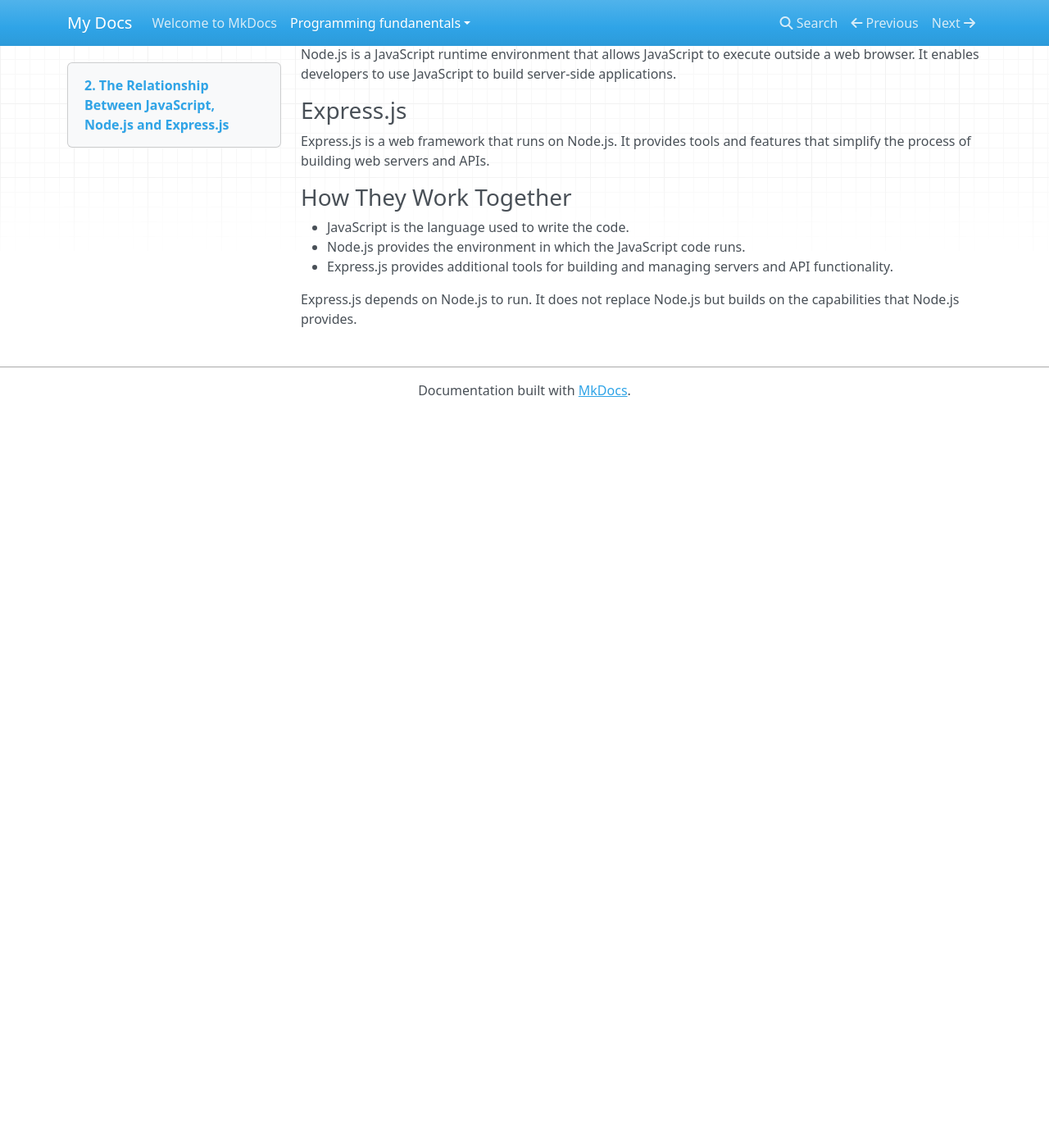
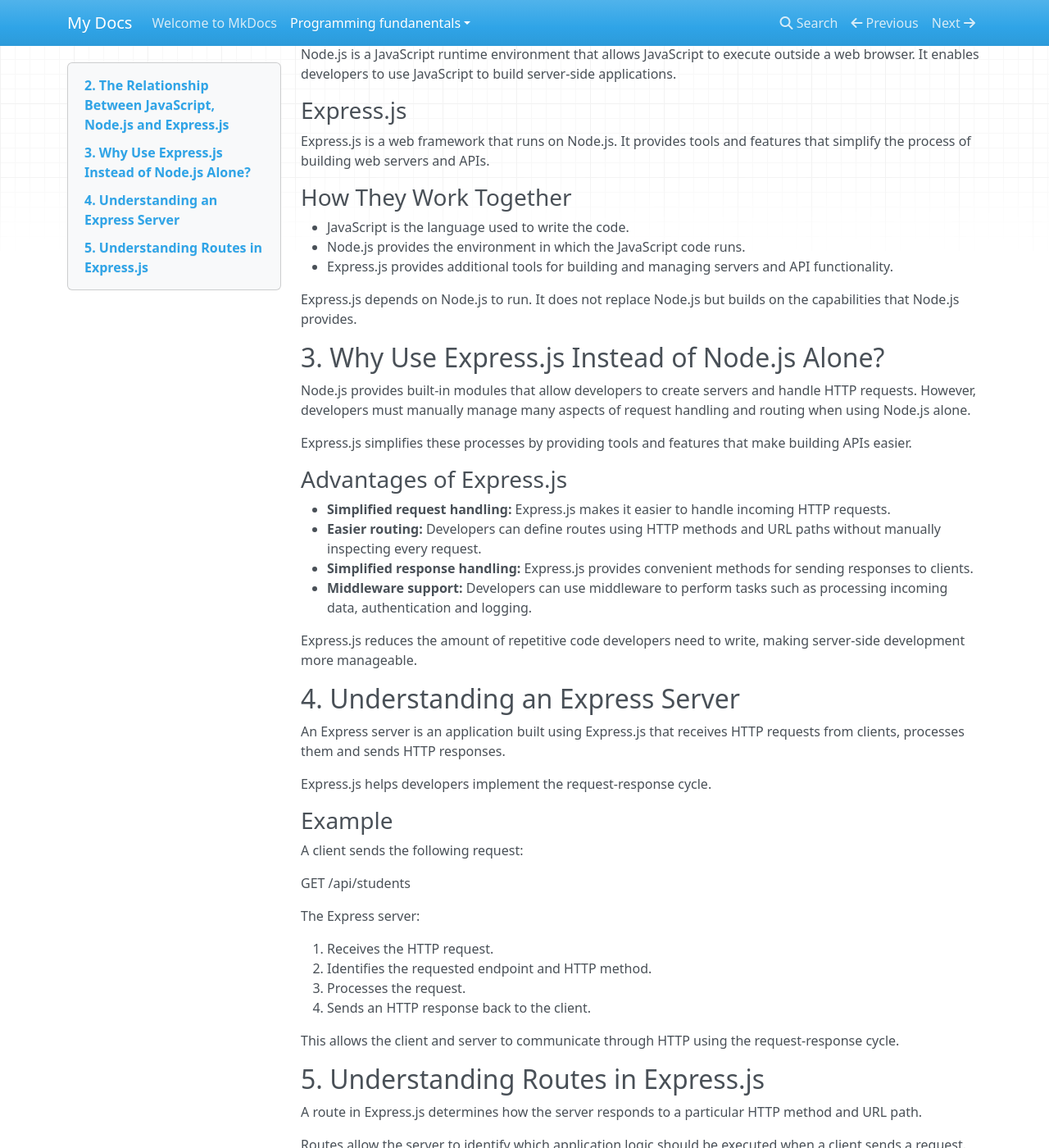
Before and after one commit to mahlatse-02/learning-wiki, an MkDocs documentation site: the page built from docs/programming-fundanentals/api-learning/05-data-formats.md, in a window 1280 px wide and 1400 px high, scrolled down 270 px. Shown: the whole window at 82% size. Built offline with MkDocs 1.6.1, drawn with Linux system fonts in a browser that asks for light colours; nearby versions of some CDN libraries; before the commit the page ends 900 px from its top, so only the background shows below that; some of the changed text lies outside the part shown.

Commit message:
Express.js intro

```diff
--- a/docs/programming-fundanentals/api-learning/05-data-formats.md
+++ b/docs/programming-fundanentals/api-learning/05-data-formats.md
@@ -21,3 +21,66 @@ Express.js is a web framework that runs on Node.js. It provides tools and featur
 - Express.js provides additional tools for building and managing servers and API functionality.
 
 Express.js depends on Node.js to run. It does not replace Node.js but builds on the capabilities that Node.js provides.
+
+## 3. Why Use Express.js Instead of Node.js Alone?
+
+Node.js provides built-in modules that allow developers to create servers and handle HTTP requests. However, developers must manually manage many aspects of request handling and routing when using Node.js alone.
+
+Express.js simplifies these processes by providing tools and features that make building APIs easier.
+
+### Advantages of Express.js
+
+- **Simplified request handling:** Express.js makes it easier to handle incoming HTTP requests.
+- **Easier routing:** Developers can define routes using HTTP methods and URL paths without manually inspecting every request.
+- **Simplified response handling:** Express.js provides convenient methods for sending responses to clients.
+- **Middleware support:** Developers can use middleware to perform tasks such as processing incoming data, authentication and logging.
+
+Express.js reduces the amount of repetitive code developers need to write, making server-side development more manageable.
+
+## 4. Understanding an Express Server
+
+An Express server is an application built using Express.js that receives HTTP requests from clients, processes them and sends HTTP responses.
+
+Express.js helps developers implement the request-response cycle.
+
+### Example
+
+A client sends the following request:
+
+GET /api/students
+
+The Express server:
+
+1. Receives the HTTP request.
+2. Identifies the requested endpoint and HTTP method.
+3. Processes the request.
+4. Sends an HTTP response back to the client.
+
+This allows the client and server to communicate through HTTP using the request-response cycle.
+
+## 5. Understanding Routes in Express.js
+
+A route in Express.js determines how the server responds to a particular HTTP method and URL path.
+
+Routes allow the server to identify which application logic should be executed when a client sends a request.
+
+### Components of a Route
+
+A route consists of:
+
+- **HTTP method:** Identifies the operation the client wants to perform, such as GET or POST.
+- **URL path:** Identifies the resource or endpoint the client wants to access.
+
+### Examples
+
+| HTTP method | URL path | Purpose |
+|---|---|---|
+| GET | `/api/students` | Retrieve students |
+| POST | `/api/students` | Create a student |
+| GET | `/api/students/5` | Retrieve a student with ID 5 |
+
+### Important
+
+Two requests can use the same URL path but different HTTP methods.
+
+Express.js uses both the HTTP method and URL path to determine which route should handle the incoming request.
```
